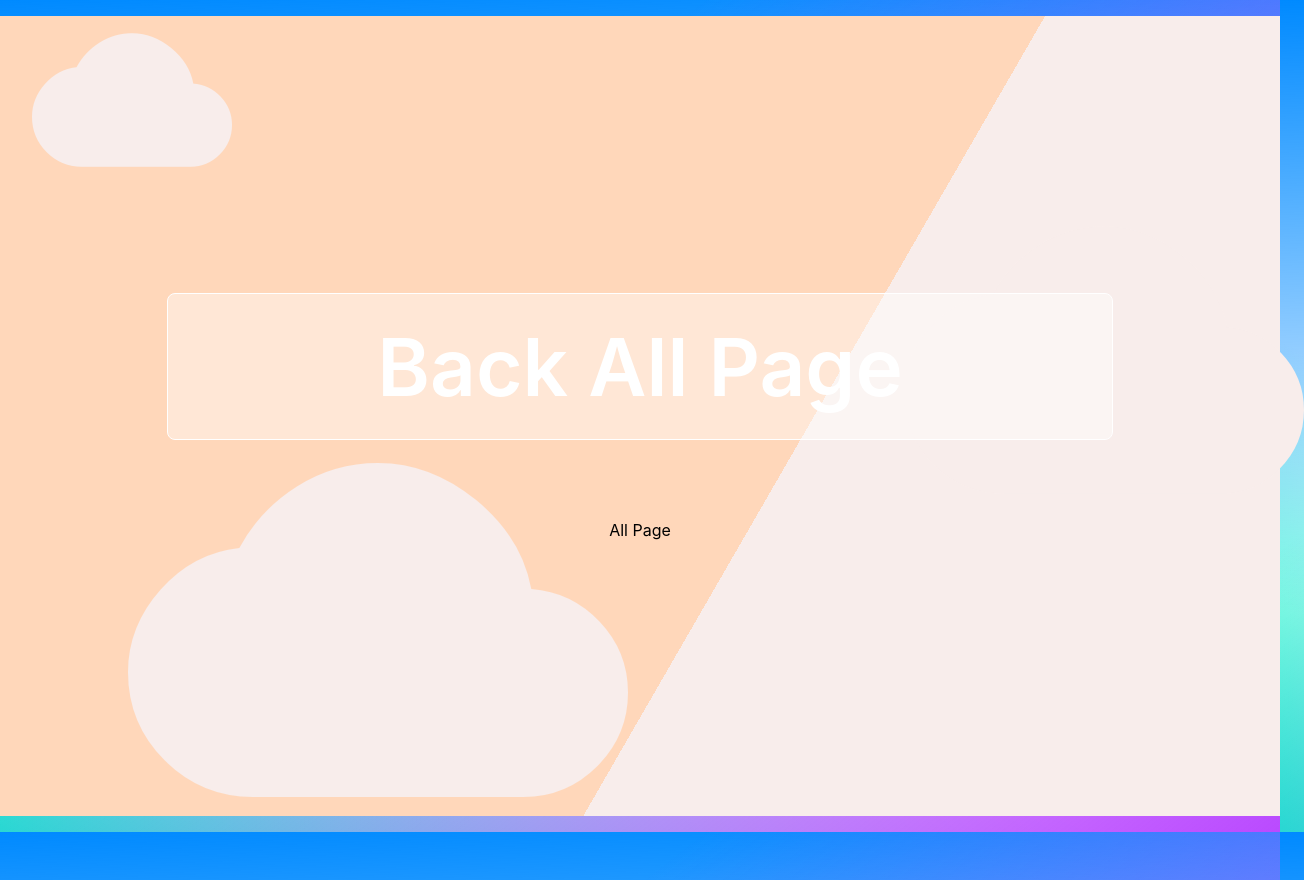
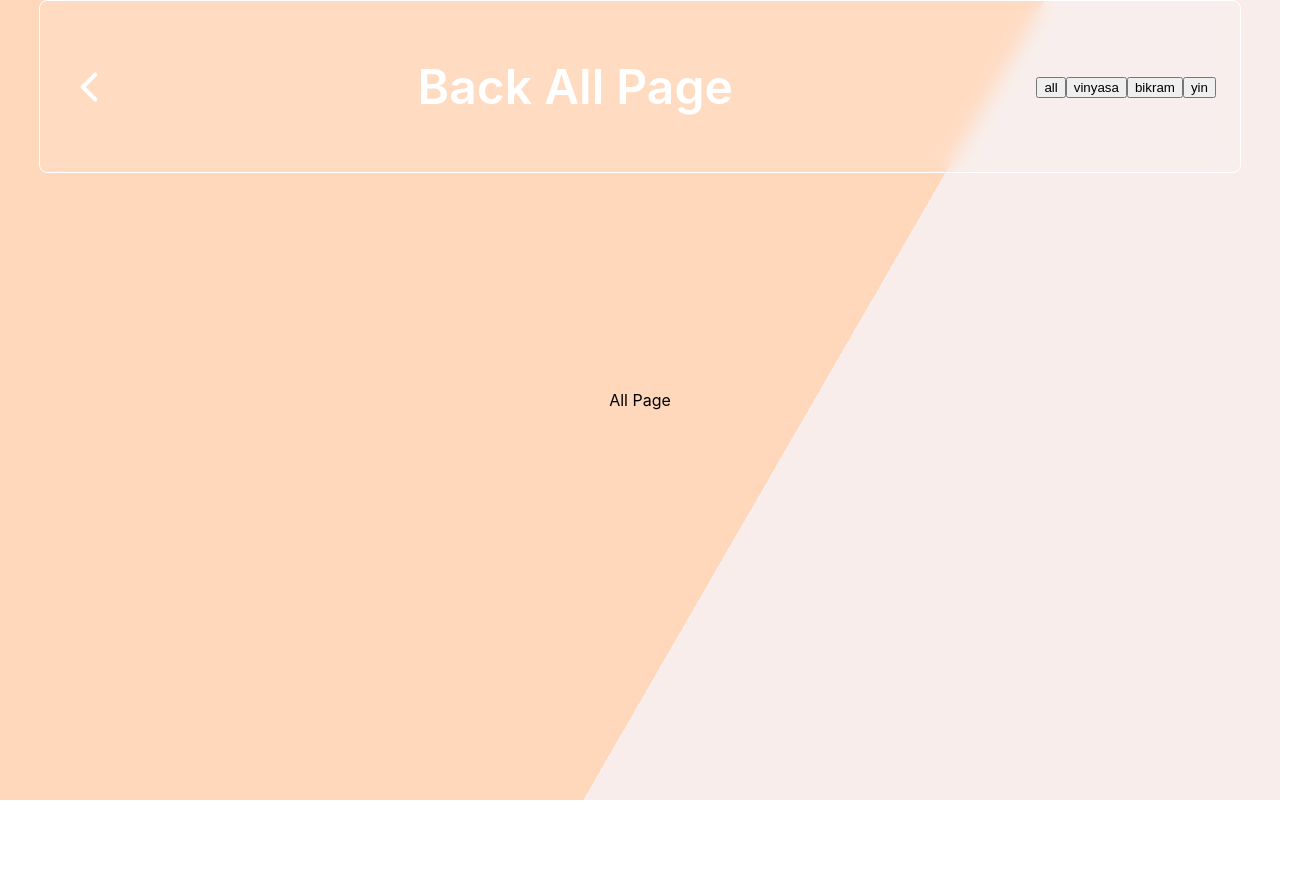
Before and after one commit to SpencerCDixon/yoga-app, a React (Create React App) app: page /all in a window 1280 px wide. Shown: the whole page, 1304 px wide, since content can reach past the window. After the commit the page ends 800 px from the top, so only its background shows below. Built offline with nearby package versions, Linux system fonts and the light colour scheme.

Commit message:
working on header for the all page

```diff
--- a/package.json
+++ b/package.json
@@ -3,6 +3,8 @@
   "version": "0.1.0",
   "private": true,
   "dependencies": {
+    "@material-ui/core": "^4.11.3",
+    "@material-ui/icons": "^4.11.2",
     "@testing-library/jest-dom": "^5.11.4",
     "@testing-library/react": "^11.1.0",
     "@testing-library/user-event": "^12.1.10",
--- a/public/index.html
+++ b/public/index.html
@@ -9,7 +9,7 @@
     <meta name="theme-color" content="#000000" />
     <!-- <img class="shape" src="https://s3.us-east-2.amazonaws.com/ui.glass/shape.svg" alt=""> -->
 
-    <i class="material-icons cloud1">
+    <!-- <i class="material-icons cloud1">
         cloud
     </i>
     <i class="material-icons cloud2">
@@ -17,7 +17,7 @@
     </i>
     <i class="material-icons cloud3">
         cloud
-    </i>
+    </i> -->
 
 
 
--- a/src/Body/All/index.tsx
+++ b/src/Body/All/index.tsx
@@ -1,10 +1,33 @@
-import { FC } from "react";
-import { Header, Background } from "./styles";
+import { FC, useCallback } from "react";
+import { useHistory } from "react-router-dom";
+import { yogaTypes } from "../index";
+import {
+  Header,
+  Background,
+  // FloatingButton,
+  ChevronLeft,
+  Title,
+} from "./styles";
 
 const AllPage: FC = () => {
+  const history = useHistory();
+
+  const handleBack = useCallback(() => {
+    history.goBack();
+  }, [history]);
+
   return (
     <Background>
-      <Header>Back All Page</Header>
+      <Header>
+        <ChevronLeft size={50} onClick={handleBack} />
+        <Title>Back All Page</Title>
+        <div>
+          {yogaTypes.map((yoga) => {
+            return <button>{yoga.title}</button>;
+          })}
+        </div>
+      </Header>
+
       <div>All Page</div>
     </Background>
   );
--- a/src/Body/All/styles.ts
+++ b/src/Body/All/styles.ts
@@ -1,31 +1,63 @@
 import styled from "styled-components";
+import { ChevronLeft as ChevronLeftBase } from "react-feather";
 
-export const Background = styled.body`
+export const Background = styled.main`
   background-color: #f8edeb;
   background-image: -webkit-linear-gradient(150deg, #f8edeb 40%, #ffd7ba 35%);
   background-size: cover;
-  min-height: 100vh;
+  /* min-height: 100vh; */
+  height: calc(100vh - 10px);
   min-width: 100vw;
   display: flex;
   flex-direction: column;
+  align-items: center;
 `;
 
 export const Header = styled.header`
-  min-width: 70%;
-  min-height: 5rem;
-  background-color: rgba(255, 255, 255, 0.4);
+  display: flex;
+  /* justify-content: center; */
+  justify-content: space-between;
+  align-items: center;
+  width: 90%;
+  /* background-color: rgba(255, 255, 255, 0.4); */
+  background-color: rgba(255, 255, 255, 0.1);
   border-radius: 0.5rem;
   box-shadow: 0px calc(var(--size) / 6) calc(var(--size) / 3) rgba(0, 0, 0, 0.1);
-  color: white;
-  font-weight: 600;
-  font-size: 5rem;
+  position: absolute;
   top: 0;
-  right: 0;
+
   z-index: 1;
   padding: 1.5rem;
   margin-bottom: 5rem;
-  display: flex;
-  justify-content: center;
-  align-items: center;
   border: 1px solid white;
+  backdrop-filter: blur(10px);
 `;
+
+export const FloatingButton = styled.button`
+  position: absolute;
+  top: 20px;
+  left: 15px;
+  height: 5rem;
+  width: 5rem;
+  /* background-color: rgba(255, 255, 255, 0.4); */
+  /* border-radius: 50%; */
+  border: none;
+  /* backdrop-filter: blur(10px); */
+  color: white;
+  z-index: 9999;
+`;
+
+export const ChevronLeft = styled(ChevronLeftBase)`
+  /* height: 2rem;
+  width: auto;
+  fill: white;
+  border: none; */
+  color: white;
+`;
+
+export const Title = styled.h1`
+  color: white;
+  font-weight: 600;
+  font-size: 3rem;
+  text-shadow: black;
+`;
--- a/src/Body/index.tsx
+++ b/src/Body/index.tsx
@@ -1,6 +1,5 @@
 import { FC, SVGAttributes } from "react";
 // import "./App.css";
-import { Link } from "react-router-dom";
 import { Container, Box, Ruler, Wrapper } from "./styles";
 import { Activity, Sun, Moon, Zap } from "react-feather";
 
@@ -40,10 +39,10 @@ const Body: FC = () => {
       <Wrapper>
         {yogaTypes.map(({ icon, link, title }) => {
           return (
-            // <Box key={link} to={link}>
-            <Box key={link}>
+            <Box key={link} to={link}>
+              {/* <Box key={link}> */}
               {icon}
-              <Link to={"/all"}>TEST LINK</Link>
+              {/* <Link to={"/all"}>TEST LINK</Link> */}
               <h3> {title} </h3>
             </Box>
           );
--- a/src/Body/styles.ts
+++ b/src/Body/styles.ts
@@ -1,5 +1,5 @@
 import styled from "styled-components";
-// import { Link as ReactLink } from "react-router-dom";
+import { Link as ReactLink } from "react-router-dom";
 
 export const Container = styled.div`
   display: flex;
@@ -72,8 +72,8 @@ export const Wrapper = styled.div`
   }
 `;
 
-// export const Box = styled(ReactLink)`
-export const Box = styled.div`
+// export const Box = styled.div`
+export const Box = styled(ReactLink)`
   display: flex;
   flex-direction: column;
   justify-content: center;
@@ -97,6 +97,8 @@ export const Box = styled.div`
   transition: transform var(--transition-duration) var(--transition-easing);
 
   overflow: hidden;
+
+  /* position: absolute; */
 
   &::before {
     content: "";
--- a/src/Homepage/index.tsx
+++ b/src/Homepage/index.tsx
@@ -1,13 +1,16 @@
 import { FC } from "react";
 import Header from "../Header";
 import Body from "../Body";
-import { Wrapper } from "./styles";
+import { Wrapper, TopCloud, BottomCloud, MidCloud } from "./styles";
 
 const Main: FC = () => {
   return (
     <Wrapper>
       <Header />
       <Body />
+      <TopCloud />
+      <MidCloud />
+      <BottomCloud />
     </Wrapper>
   );
 };
--- a/src/Homepage/styles.ts
+++ b/src/Homepage/styles.ts
@@ -1,8 +1,49 @@
 import styled from "styled-components";
+// import { Cloud as CloudBase } from "react-feather";
+import CloudBase from "@material-ui/icons/Cloud";
 
 export const Wrapper = styled.div`
   display: flex;
   flex-direction: column;
   align-items: center;
   justify-content: center;
+  height: 100%;
+  width: 100%;
 `;
+
+export const TopCloud = styled(CloudBase)`
+  position: absolute;
+  font-size: 200px !important;
+  color: #f8edeb;
+  /* top: 3rem; */
+  top: 0;
+  left: 2rem;
+  z-index: -99999;
+`;
+
+export const BottomCloud = styled(CloudBase)`
+  position: absolute;
+  font-size: 500px !important;
+
+  /* top: 3rem; */
+  bottom: -5rem;
+  left: 10%;
+  /* left: 10rem; */
+
+  /* color: url(#gradient-vertical) #fdb99b; */
+  color: #f8edeb;
+  /* fill: #cf8bf3; */
+  z-index: -999999;
+`;
+export const MidCloud = styled(CloudBase)`
+  position: absolute;
+  font-size: 400px !important;
+  color: #f8edeb;
+  /* top: 3rem; */
+  bottom: 30%;
+  right: -1.5rem;
+  /* z-index: -99999; */
+
+  /* fill: #cf8bf3; */
+  z-index: -999999;
+`;
--- a/src/index.css
+++ b/src/index.css
@@ -2,7 +2,7 @@
   --foreground-color: white;
 }
 
-body {
+main {
   font-family: -apple-system, BlinkMacSystemFont, "Segoe UI", "Roboto", "Oxygen",
     "Ubuntu", "Cantarell", "Fira Sans", "Droid Sans", "Helvetica Neue",
     sans-serif;
@@ -13,6 +13,13 @@ body {
   align-items: center;
   justify-content: center;
   min-height: 100vh;
+
+  position: fixed;
+  width: 100%;
+  height: 100%;
+  top: 0px;
+  left: 0px;
+  z-index: -3;
 
   background: linear-gradient(
       322deg,
@@ -58,34 +65,3 @@ a {
   /* This works, as shown before */
   fill: url(#gradient-horizontal) gray;
 }
-
-.cloud1 {
-  position: absolute;
-  font-size: 500px;
-
-  /* top: 3rem; */
-  bottom: -5rem;
-  left: 10%;
-  /* left: 10rem; */
-
-  /* color: url(#gradient-vertical) #fdb99b; */
-  color: #f8edeb;
-  /* fill: #cf8bf3; */
-}
-.cloud2 {
-  position: absolute;
-  font-size: 400px;
-  color: #f8edeb;
-  /* top: 3rem; */
-  bottom: 30%;
-  right: -1.5rem;
-}
-
-.cloud3 {
-  position: absolute;
-  font-size: 200px;
-  color: #f8edeb;
-  /* top: 3rem; */
-  top: 0;
-  left: 2rem;
-}
```
Also changed, not shown: 1 other file (tests, documents, lock files or other folders).
